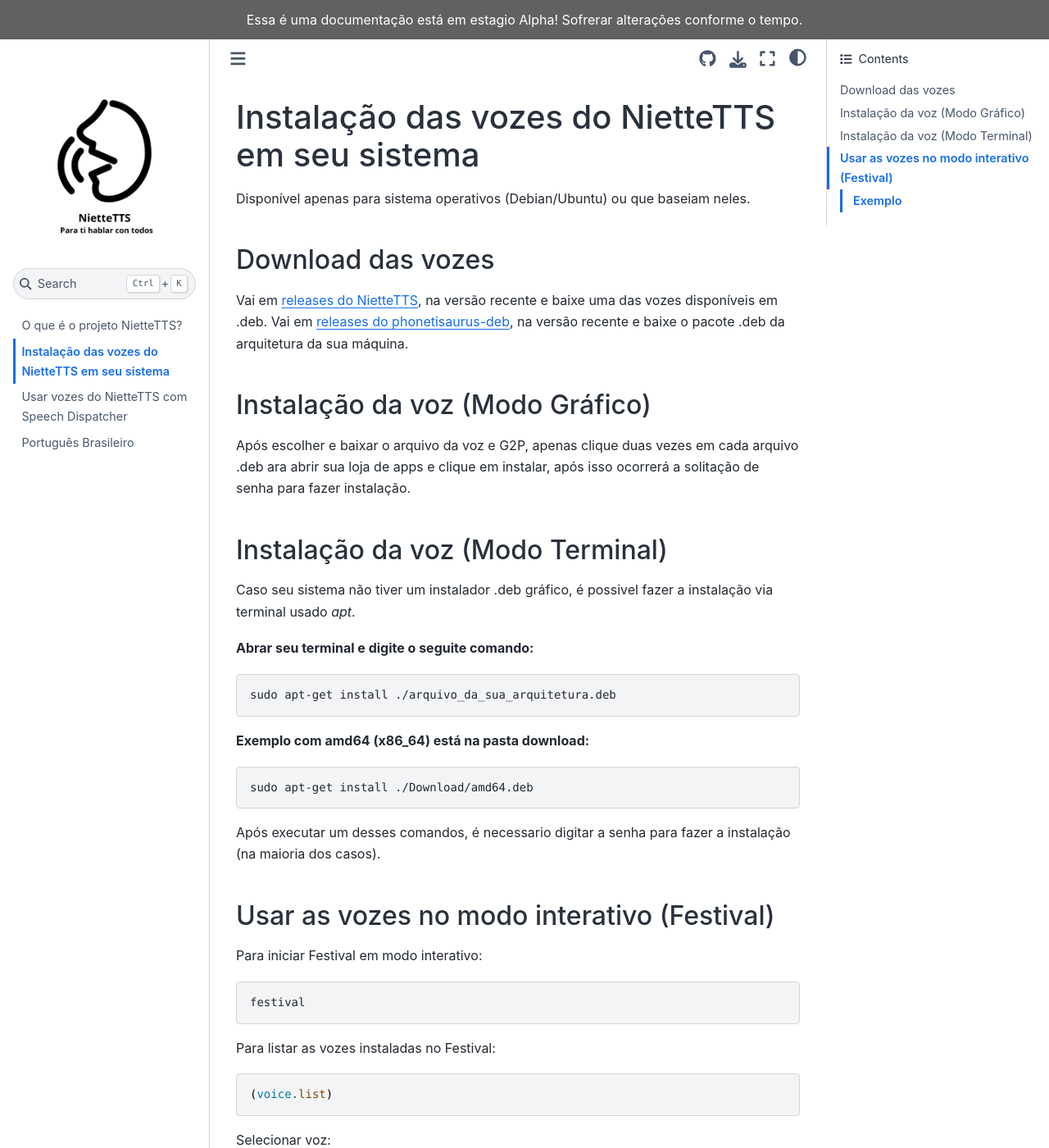
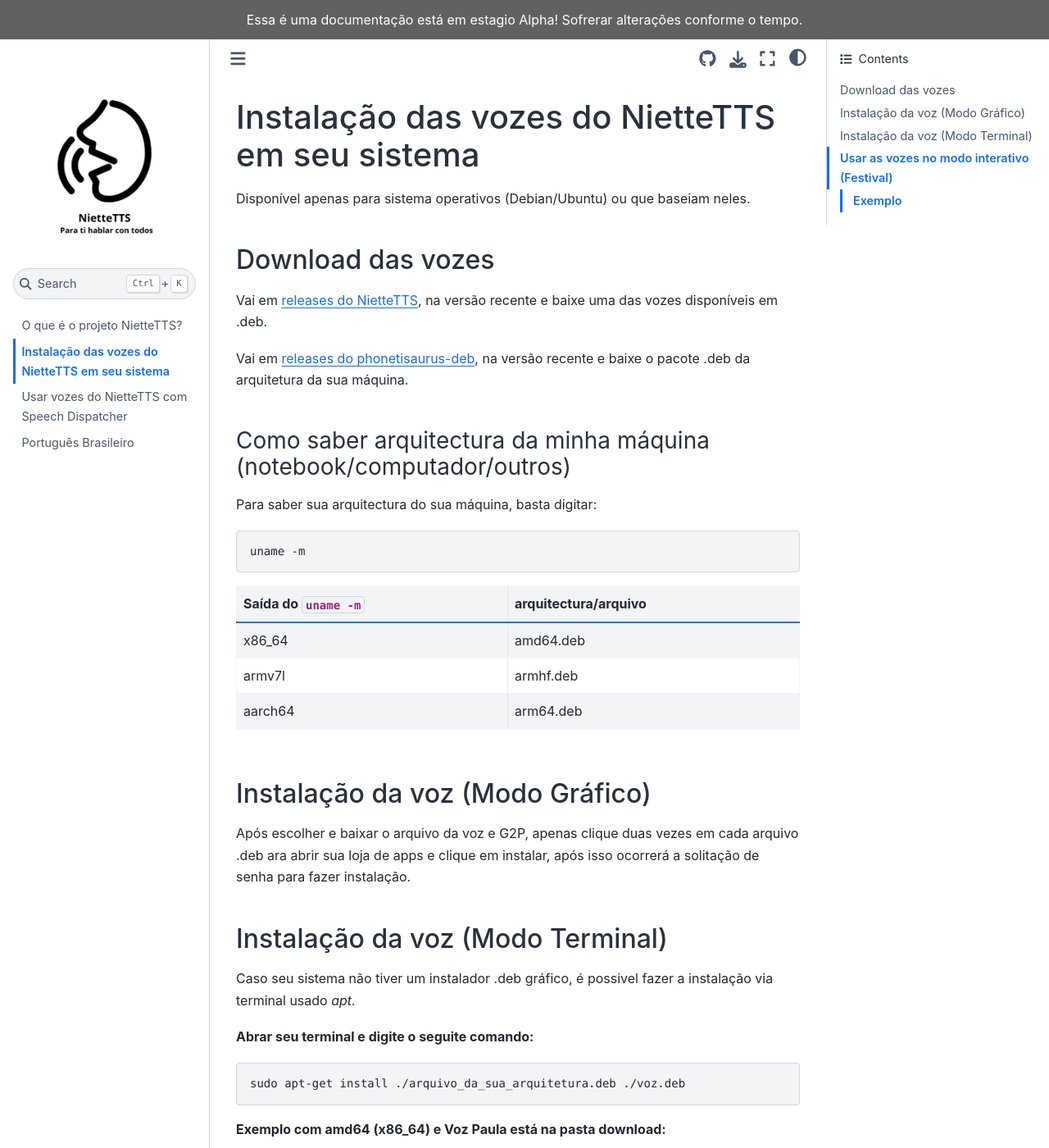
Before and after one commit to NietteLabs/niettelabs.github.io, a Sphinx documentation site: the page built from source/manual/instalacao/instalacao.md, in a window 1280 px wide and 1400 px high. Shown: the whole window at 82% size. Built offline with Sphinx 7.4.7 and the Sphinx Book theme 1.1.4, drawn with Linux system fonts in a browser that asks for light colours; some of the changed text lies outside the part shown.

````diff
--- a/source/manual/instalacao/instalacao.md
+++ b/source/manual/instalacao/instalacao.md
@@ -5,7 +5,19 @@
 ## Download das vozes
 
 Vai em [releases do NietteTTS](https://github.com/NietteLabs/NietteTTS/releases), na versão recente e baixe uma das vozes disponíveis em .deb.
+
 Vai em [releases do phonetisaurus-deb](https://github.com/NietteLabs/phonetisaurus-deb/releases/), na versão recente e baixe o pacote .deb da arquitetura da sua máquina.
+
+### Como saber arquitectura da minha máquina (notebook/computador/outros)
+Para saber sua arquitectura do sua máquina, basta digitar:
+```bash
+uname -m
+```
+| Saída do `uname -m`| arquitectura/arquivo |
+| ------------------ | ---------------------|
+| x86_64 | amd64.deb |
+| armv7l | armhf.deb |
+| aarch64 | arm64.deb |
 
 ## Instalação da voz (Modo Gráfico)
 
@@ -18,12 +30,12 @@
 **Abrar seu terminal e digite o seguite comando:**
 
 ```bash
-sudo apt-get install ./arquivo_da_sua_arquitetura.deb
+sudo apt-get install ./arquivo_da_sua_arquitetura.deb ./voz.deb
 ```
 
-**Exemplo com amd64 (x86_64) está na pasta download:**
+**Exemplo com amd64 (x86_64) e Voz Paula está na pasta download:**
 ```bash
-sudo apt-get install ./Download/amd64.deb
+sudo apt-get install ./Download/amd64.deb ./Download/festival-pt-niettelabs-paula-cg.deb
 ```
 
 Após executar um desses comandos, é necessario digitar a senha para fazer a instalação (na maioria dos casos).
````
